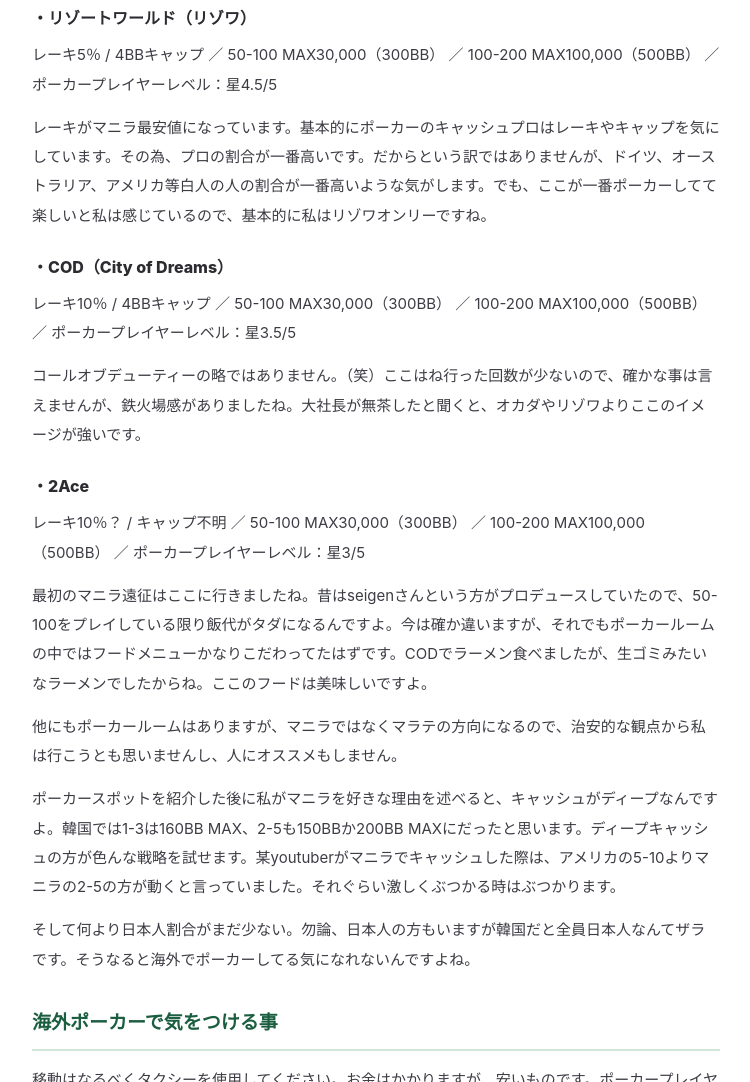
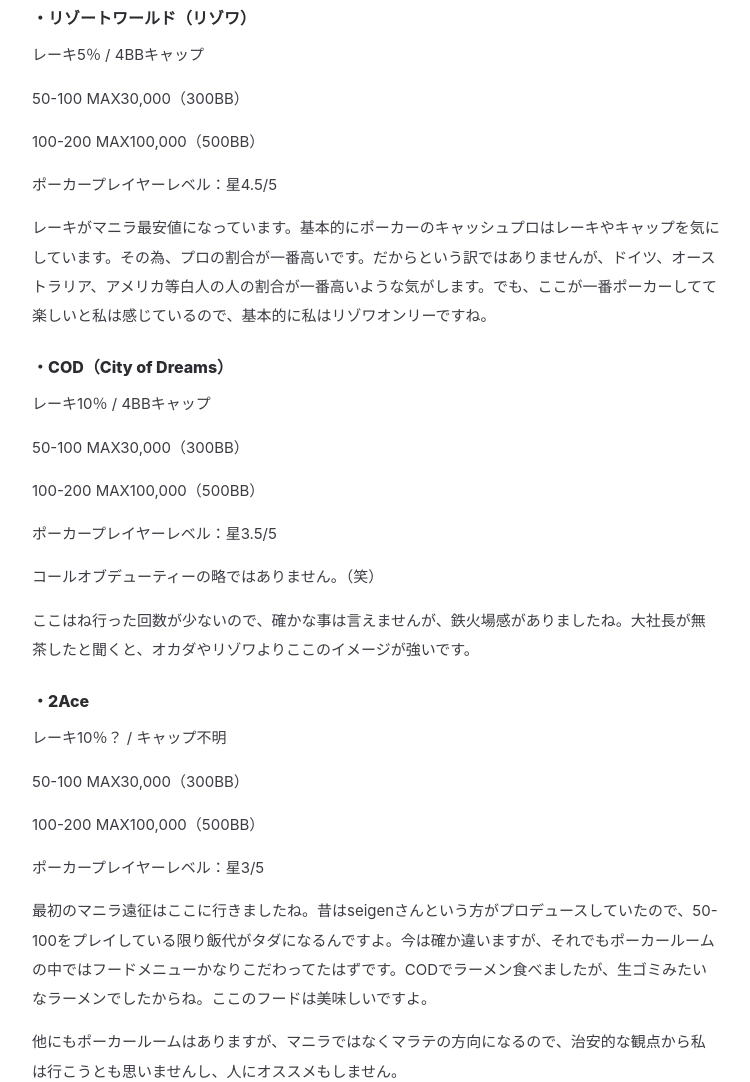
Before and after one commit to setsumasayuki/poker-mania-site, an Eleventy site: page content/posts/manila.md in a window 1280 px wide. Shown: the part 1842-2924 px from the top of the page, without its empty margins (264-1014 px from the left). Built offline with nearby package versions, Linux system fonts and the light colour scheme; Eleventy itself is replaced by a stand-in of ours; files that its build step writes are made by us from their sources.

Commit message:
Update 記事 “manila”

```diff
--- a/content/posts/manila.md
+++ b/content/posts/manila.md
@@ -51,21 +51,49 @@
 
 マニラで一番大きなカジノです。ポーカールーム近くにはご飯屋さんもありますが、カジノ価格の為、少し高いです。換金したついでに遊ぶのもありでしょう！現地人が多く、結構な卓が立ってます。
 
+
+
 ### ・リゾートワールド（リゾワ）
 
-レーキ5％ / 4BBキャップ ／ 50-100 MAX30,000（300BB） ／ 100-200 MAX100,000（500BB） ／ ポーカープレイヤーレベル：星4.5/5
+レーキ5％ / 4BBキャップ
+
+50-100 MAX30,000（300BB）
+
+100-200 MAX100,000（500BB）
+
+ポーカープレイヤーレベル：星4.5/5
 
 レーキがマニラ最安値になっています。基本的にポーカーのキャッシュプロはレーキやキャップを気にしています。その為、プロの割合が一番高いです。だからという訳ではありませんが、ドイツ、オーストラリア、アメリカ等白人の人の割合が一番高いような気がします。でも、ここが一番ポーカーしてて楽しいと私は感じているので、基本的に私はリゾワオンリーですね。
 
+
+
 ### ・COD（City of Dreams）
 
-レーキ10％ / 4BBキャップ ／ 50-100 MAX30,000（300BB） ／ 100-200 MAX100,000（500BB） ／ ポーカープレイヤーレベル：星3.5/5
+レーキ10％ / 4BBキャップ
 
-コールオブデューティーの略ではありません。（笑）ここはね行った回数が少ないので、確かな事は言えませんが、鉄火場感がありましたね。大社長が無茶したと聞くと、オカダやリゾワよりここのイメージが強いです。
+50-100 MAX30,000（300BB）
+
+100-200 MAX100,000（500BB）
+
+ポーカープレイヤーレベル：星3.5/5
+
+コールオブデューティーの略ではありません。（笑）
+
+ここはね行った回数が少ないので、確かな事は言えませんが、鉄火場感がありましたね。大社長が無茶したと聞くと、オカダやリゾワよりここのイメージが強いです。
+
+
 
 ### ・2Ace
 
-レーキ10％？ / キャップ不明 ／ 50-100 MAX30,000（300BB） ／ 100-200 MAX100,000（500BB） ／ ポーカープレイヤーレベル：星3/5
+レーキ10％？ / キャップ不明
+
+50-100 MAX30,000（300BB）
+
+100-200 MAX100,000（500BB）
+
+ポーカープレイヤーレベル：星3/5
+
+
 
 最初のマニラ遠征はここに行きましたね。昔はseigenさんという方がプロデュースしていたので、50-100をプレイしている限り飯代がタダになるんですよ。今は確か違いますが、それでもポーカールームの中ではフードメニューかなりこだわってたはずです。CODでラーメン食べましたが、生ゴミみたいなラーメンでしたからね。ここのフードは美味しいですよ。
 
@@ -75,6 +103,8 @@
 
 そして何より日本人割合がまだ少ない。勿論、日本人の方もいますが韓国だと全員日本人なんてザラです。そうなると海外でポーカーしてる気になれないんですよね。
 
+
+
 ## 海外ポーカーで気をつける事
 
 移動はなるべくタクシーを使用してください。お金はかかりますが、安いものです。ポーカープレイヤーは現金を保有して歩いている時があるので、ひったくりや強盗に合うリスクが多いです。日本人の「大丈夫」は海外では通用しません。私も直線で200m位しか歩きません。それくらい用心した方がいいでしょう。
```
